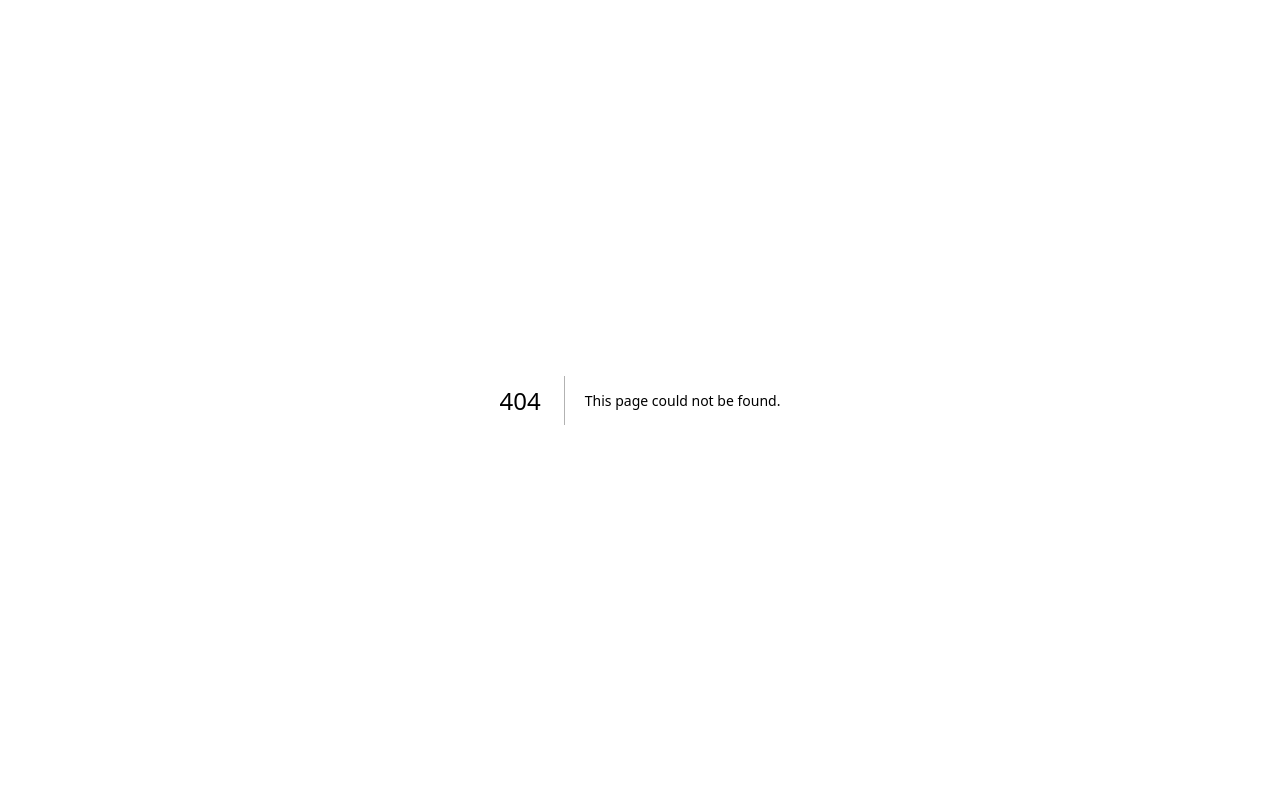
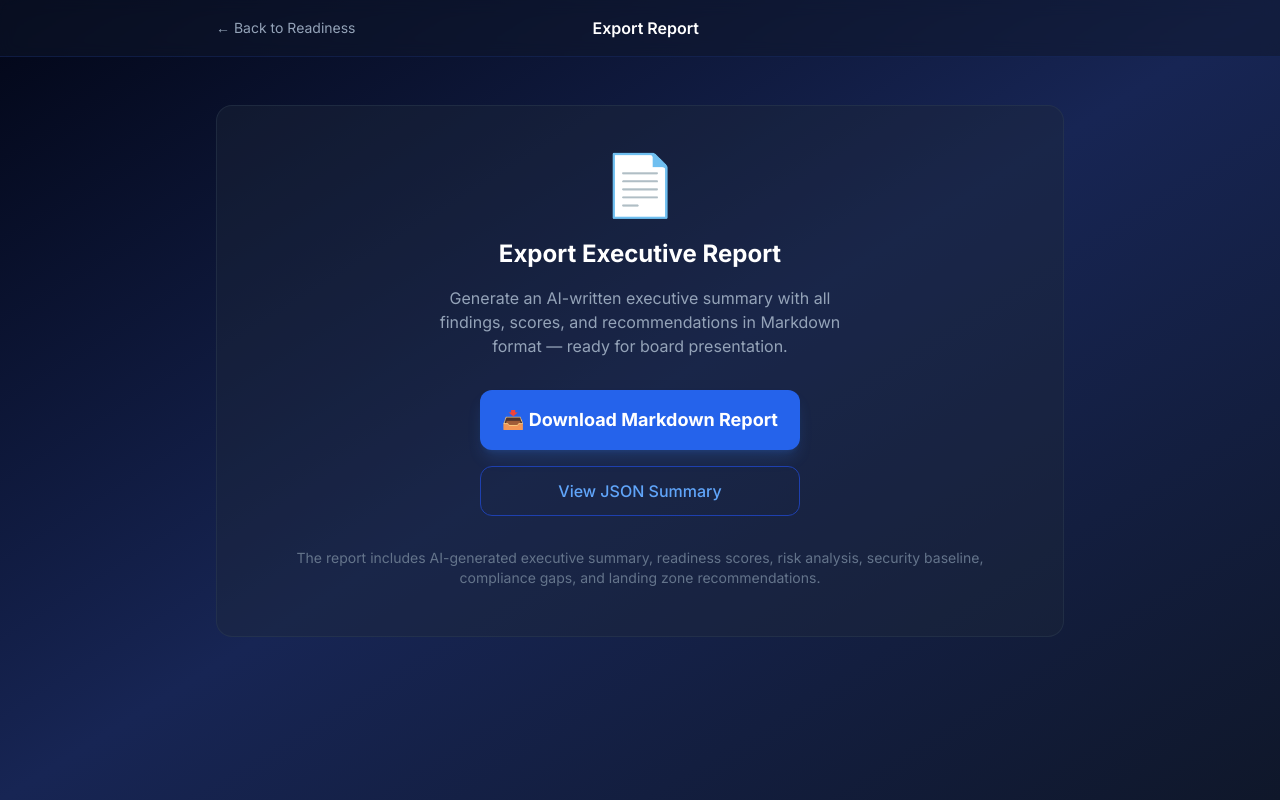
Before and after one commit to majaber1/cloudshift-ai, a Next.js app in the folder frontend/: page /report in a window 1280 px wide. Before the commit this address had no page. Built offline with nearby package versions, Linux system fonts and the light colour scheme.

Commit message:
Create ReportPage component for exporting reports

```diff
--- /dev/null
+++ b/frontend/app/report/page.tsx
@@ -0,0 +1,46 @@
+'use client'
+import { useSearchParams } from 'next/navigation'
+import Link from 'next/link'
+
+const API_URL = process.env.NEXT_PUBLIC_API_URL || 'http://localhost:8000'
+
+export default function ReportPage() {
+  const searchParams = useSearchParams()
+  const id = searchParams.get('id')
+
+  return (
+    <div className="min-h-screen bg-gradient-to-br from-slate-950 via-blue-950 to-slate-900">
+      <header className="border-b border-blue-900/30 bg-slate-900/50 backdrop-blur">
+        <div className="max-w-4xl mx-auto px-6 py-4 flex items-center justify-between">
+          <Link href={`/readiness?id=${id}`} className="text-slate-400 hover:text-white text-sm">← Back to Readiness</Link>
+          <span className="text-white font-semibold">Export Report</span>
+          <div className="w-32"></div>
+        </div>
+      </header>
+
+      <main className="max-w-4xl mx-auto px-6 py-12 text-center">
+        <div className="bg-slate-800/40 border border-slate-700/40 rounded-2xl p-12">
+          <div className="text-6xl mb-6">📄</div>
+          <h1 className="text-2xl font-bold text-white mb-4">Export Executive Report</h1>
+          <p className="text-slate-400 mb-8 max-w-md mx-auto">
+            Generate an AI-written executive summary with all findings, scores, and recommendations
+            in Markdown format — ready for board presentation.
+          </p>
+          <div className="space-y-4">
+            <a href={`${API_URL}/reports/${id}/markdown`} target="_blank"
+              className="block w-full max-w-xs mx-auto bg-blue-600 hover:bg-blue-500 text-white py-4 rounded-xl font-bold text-lg transition-colors shadow-lg shadow-blue-500/20">
+              📥 Download Markdown Report
+            </a>
+            <a href={`${API_URL}/reports/${id}/summary`} target="_blank"
+              className="block w-full max-w-xs mx-auto border border-blue-800 hover:border-blue-600 text-blue-400 hover:text-blue-300 py-3 rounded-xl font-medium transition-colors">
+              View JSON Summary
+            </a>
+          </div>
+          <p className="text-slate-500 text-sm mt-8">
+            The report includes AI-generated executive summary, readiness scores, risk analysis, security baseline, compliance gaps, and landing zone recommendations.
+          </p>
+        </div>
+      </main>
+    </div>
+  )
+}
```
